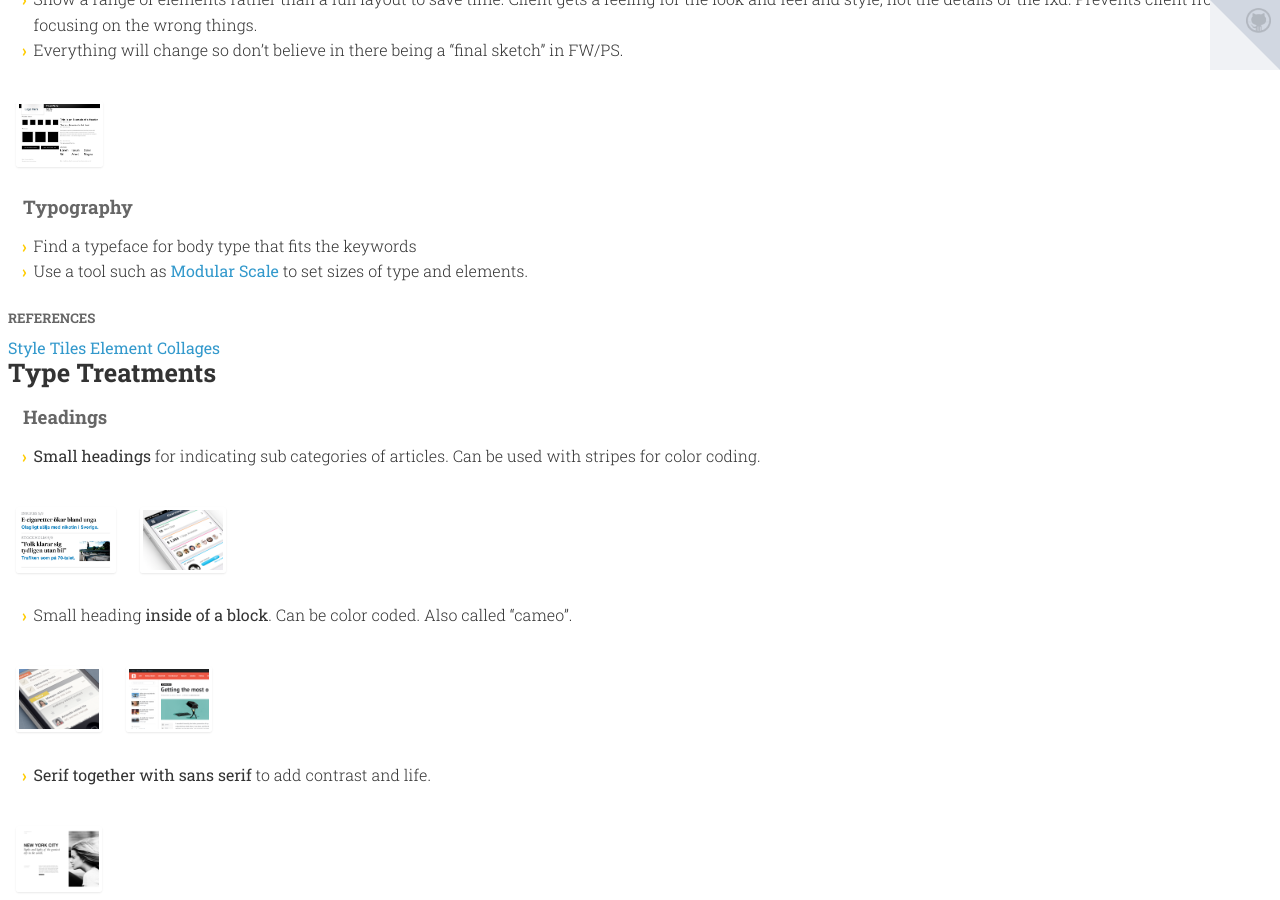
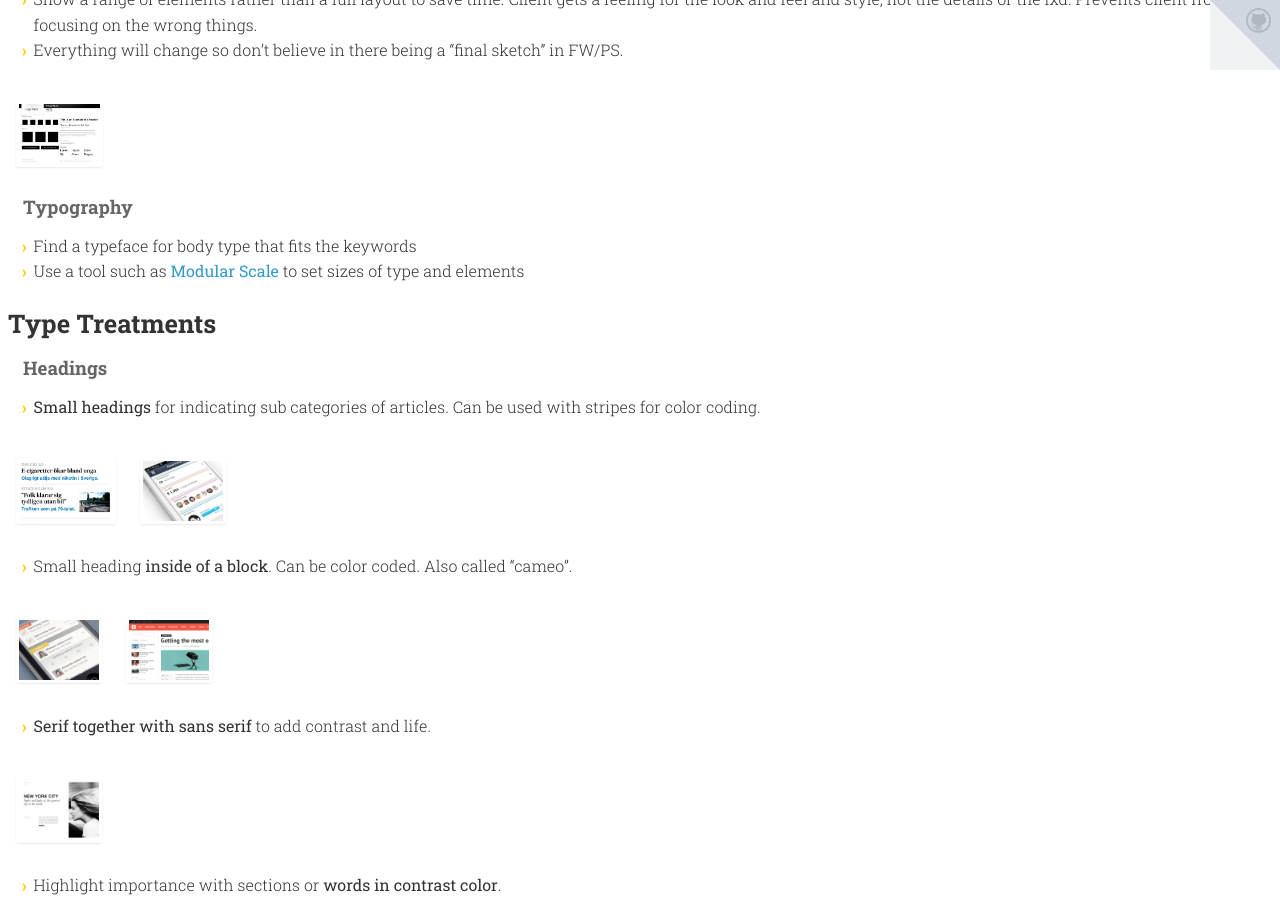
Before and after one commit to Magnus-G/Process, a Jekyll site: the page built from index.md, in a window 1280 px wide and 900 px high, scrolled down 5898 px. Built offline with Jekyll 4.4.1, drawn with Linux system fonts in a browser that asks for light colours; nearby versions of some CDN libraries; Markdown is read by kramdown in place of the engine named in the settings.

Commit message:
Update index.md

```diff
--- a/index.md
+++ b/index.md
@@ -255,13 +256,7 @@ General Style
 
 ### Typography
 * Find a typeface for body type that fits the keywords
-* Use a tool such as [Modular Scale](modularscale.com) to set sizes of type and elements.
-
-<div class="ref">
-<h5>References</h5>
-<a href="http://styletil.es/">Style Tiles</a>
-<a href="http://danielmall.com/articles/rif-element-collages/">Element Collages</a>
-</div>
+* Use a tool such as [Modular Scale](modularscale.com) to set sizes of type and elements
 
 Type Treatments
 ================
```
Also changed, not shown: other parts of index.md (+1 -0 lines).
